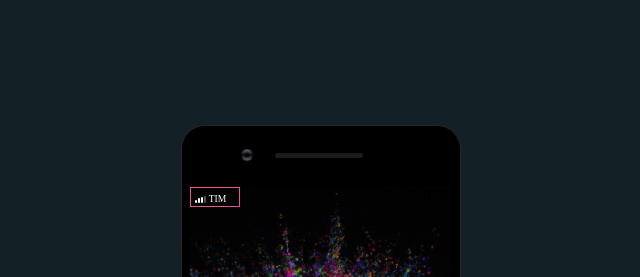
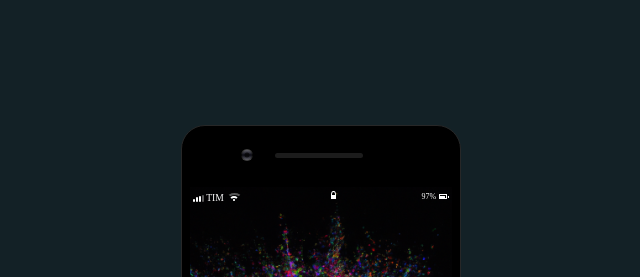
Before and after one commit to Marcelo1080p/iphone-8-plus, a React (Create React App) app: page / in a window 1280 px wide. Shown: the top 277 px of the page, without its empty margins (319-959 px from the left). Built offline with nearby package versions, Linux system fonts and the light colour scheme.

Commit message:
finalizado o componente Details

```diff
--- a/src/components/Details/Details.css
+++ b/src/components/Details/Details.css
@@ -7,14 +7,12 @@
 .containerDetails {
     width: 100%;
     height: 20px;
-    border-bottom: 1px solid;
     display: flex;
     justify-content: space-between;
 }
 
 .containerDetails .sinais {
-    border: 1px solid #E75590;
-    width: 50px;
+    width: 60px;
     height: 20px;
     display: flex;
     align-items: flex-center;
@@ -54,7 +52,7 @@
 .sinais .sinalTim #div4 {
     width: 2px;
     height: 6.9px;
-    background-color: rgba(255, 255, 255, 0.308);
+    animation: anime-sinal 9s infinite ease-in-out;
 }
 
 .sinais .tim {
@@ -64,3 +62,151 @@
     left: -10px;
     top: 5.5px;
 }
+
+.wifi {
+    position: relative;
+    display: flex;
+    flex-direction: column;
+    align-items: center;
+    position: relative;
+    top: 4.5px;
+    left: -8px;
+    width: 15px;
+    height: 15px;
+}
+
+.wifi .wifi1 {
+    position: absolute;
+    animation: 2s infinite anime-wifi ease-in-out;
+    top: 2.2px;
+    width: 15px;
+    height: 10px;
+    border: 2.5px solid transparent;
+    border-top: 2.5px solid #FFF;
+    border-radius: 50%;
+}
+
+.wifi .wifi2 {
+    position: absolute;
+    top: 5px;
+    width: 10px;
+    height: 10px;
+    border: 2.5px solid transparent;
+    border-top: 2.5px solid #FFF;
+    border-radius: 50%;
+}
+
+.wifi .circulo {
+    position: absolute;
+    background-color: #FFF;
+    top: 8.2px;
+    width: 1.5px;
+    height: 1.5px;
+    border-radius: 50%;
+}
+
+@keyframes anime-wifi {
+    from {
+        border-top: 2.5px solid #FFF;
+    }
+    to {
+        border-top: 2.5px solid rgba(255, 255, 255, 0.336);
+    }
+}
+
+
+@keyframes anime-sinal {
+    from {
+        background-color: #FFF;
+    }
+    to {
+        background-color: rgba(255, 255, 255, 0.336);
+    }
+}
+
+
+.bloqueio {
+    position: relative;
+    display: flex;
+    justify-content: center;
+    align-items: center;
+
+    width: 50px;
+}
+
+.bloqueio::after {
+    content: "";
+    position: absolute;
+    background-color: #FFF;
+    width: 5px;
+    height: 3.8px;
+    z-index: 2;
+}
+
+.bloqueio .cadeado {
+    position: absolute;
+    top: 8px;
+    background-color: #FFF;
+    width: 5px;
+    height: 4px;
+    z-index: 1;
+}
+
+.bloqueio .cadeado::after {
+    position: absolute;
+    content: "";
+    border-radius: 50%;
+    top: -4px;
+    left: 0.3px;
+    width: 4.5px;
+    height: 8px;
+    background-color: #FFF;
+}
+
+.bloqueio .cadeado::before {
+    position: absolute;
+    content: "";
+    border-radius: 50%;
+    top: -3px;
+    left: 0.99px;
+    width: 3.2px;
+    height: 5px;
+    background-color: #000;
+    z-index: 1;
+}
+
+.infoBateria {
+    padding: 0 0.3rem;
+    display: flex;
+    align-items: center;
+    gap: 0.2rem;
+    font-size: 0.5rem;
+    color: #FFF;
+}
+
+.infoBateria .bateria {
+    position: relative;
+    display: flex;
+    align-items: center;
+    width: 8px;
+    height: 5px;
+    border: 1px solid #FFF;
+}
+
+.infoBateria .bateria::before {
+    content: "";
+    position: absolute;
+    width: 5px;
+    height: 2px;
+    background-color: #FFF;
+}
+
+.infoBateria .bateria::after {
+    content: "";
+    position: absolute;
+    width: 0.5px;
+    height: 2px;
+    top: 0.5px;
+    left: 7.3px;
+    background-color: #FFF;
+}
--- a/src/components/Details/index.jsx
+++ b/src/components/Details/index.jsx
@@ -13,15 +13,19 @@ const DETAILS = () => {
                 </p>
                 <p className="tim">TIM</p>
                 <div className="wifi">
-                        <div className="wifi1"></div>
+                    <div className="wifi1"></div>
+                    <div className="wifi2"></div>
+                    <div className="circulo"></div>
                 </div>
             </span>
             <span className="bloqueio">
-                <span className="cadeado"></span>
+                <span className="cadeado">
+
+                </span>
             </span>
             <span className="infoBateria">
                 <span>97%</span>
-                <span className="bateria"></span>
+                <p className="bateria"></p>
             </span>
         </section>
     );
```
